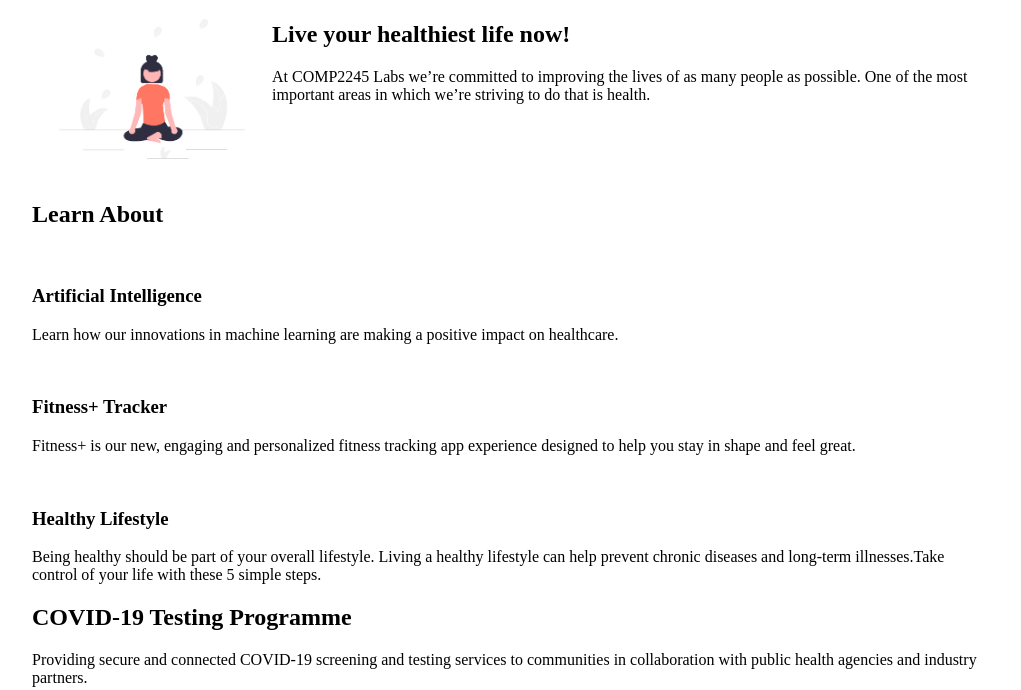
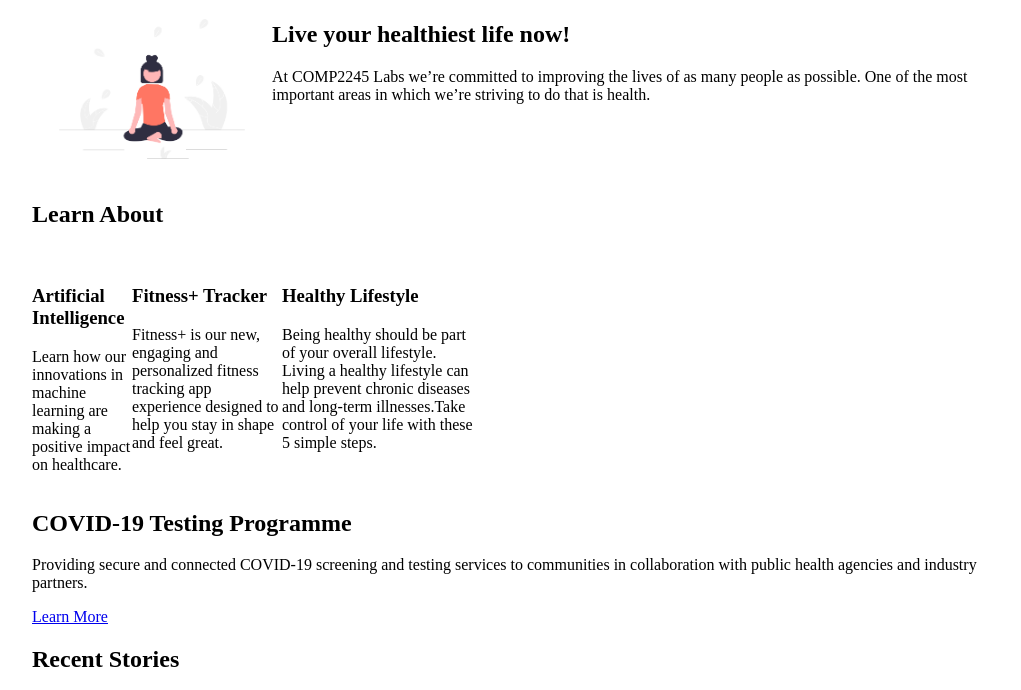
Before and after one commit to KCEndeavours/comp2245--project1, a plain HTML site: page index.html in a window 1280 px wide. Shown: the part 79-769 px from the top of the page, without its empty margins (128-1149 px from the left). Drawn offline with Linux system fonts and the light colour scheme.

Commit message:
Display the Learn About Cards in Grid Format

```diff
--- a/styles.css
+++ b/styles.css
@@ -35,6 +35,12 @@ main{
     flex-direction: row;
 }
 
+.learn-about .container .cards{
+    display: grid;
+    grid-template-columns: 100px 150px 200px;
+}
+
+
 footer {
     clear: both;
 }
```
